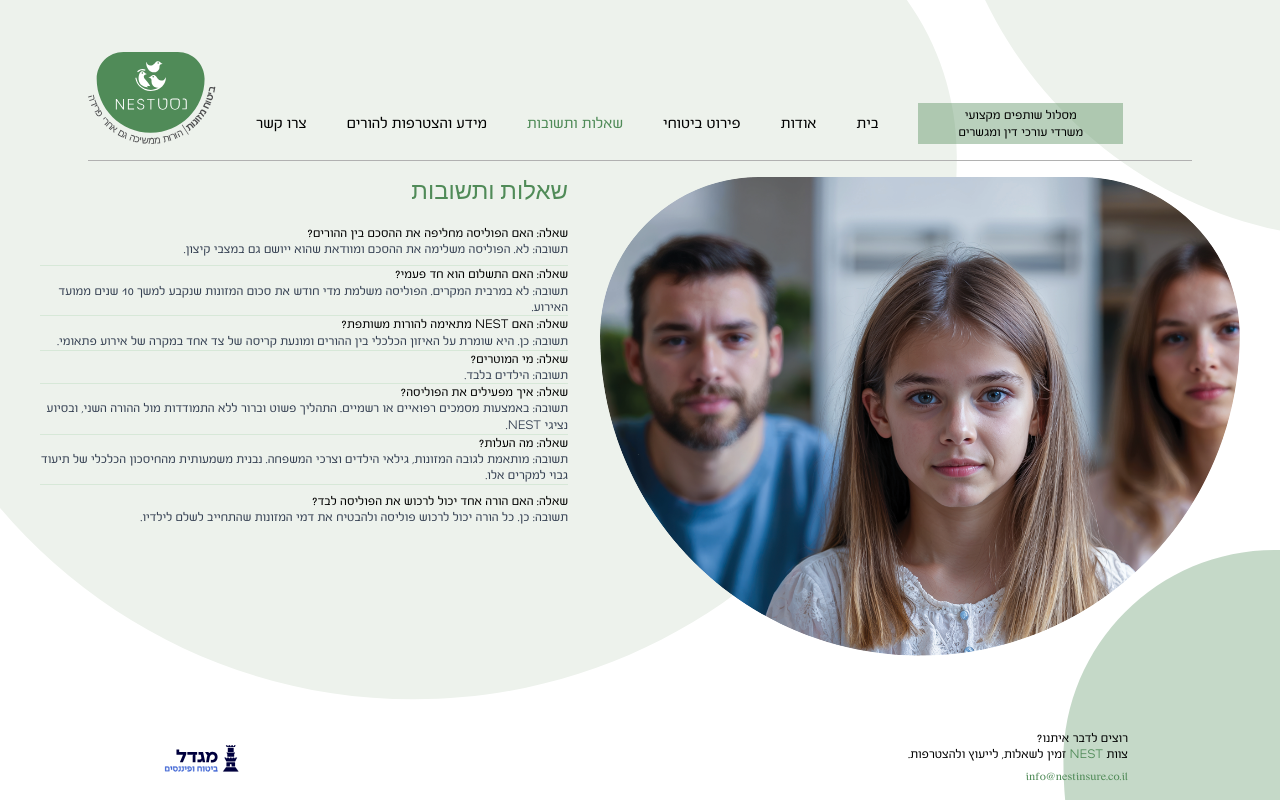
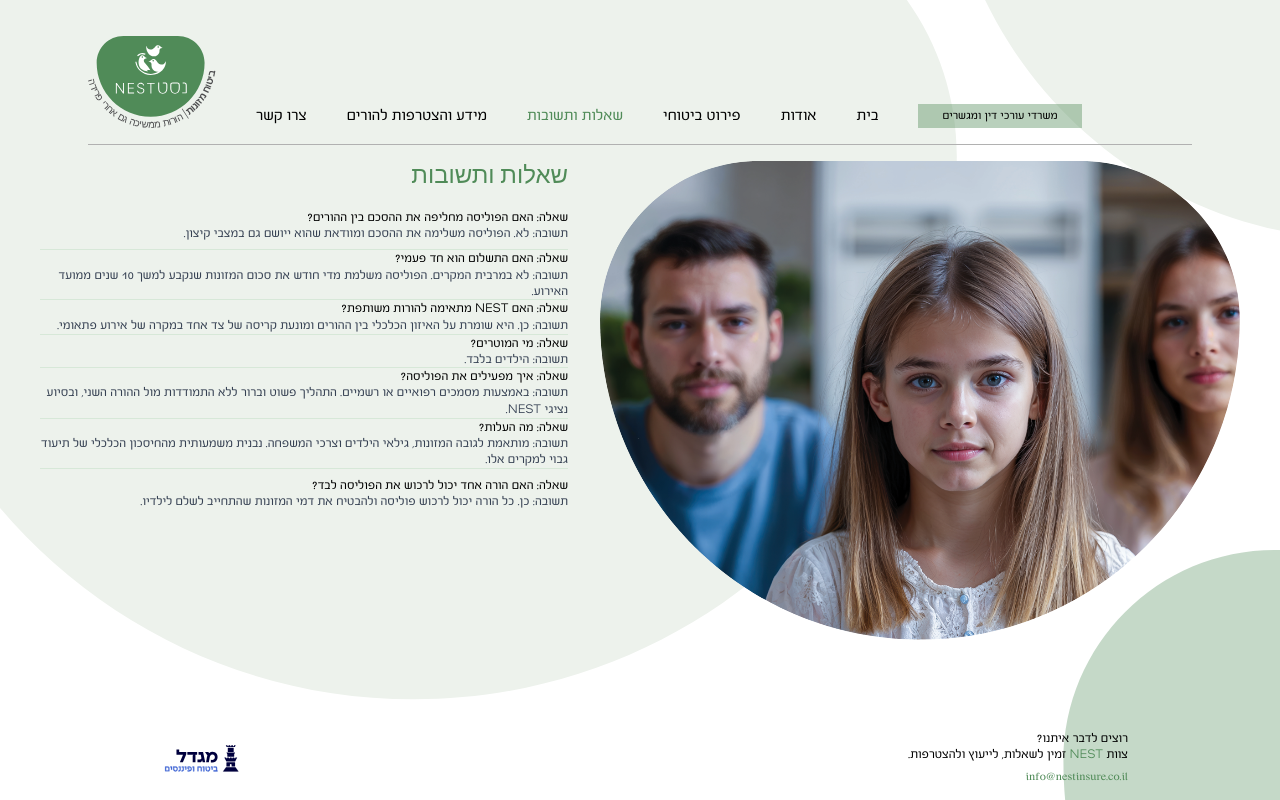
Before and after one commit to quincyhut/nest, a Next.js app: page /faq in a window 1280 px wide. Built offline with nearby package versions, Linux system fonts and the light colour scheme.

Commit message:
fix: Update button padding and text styles for consistency across pages

```diff
--- a/app/components/Header.tsx
+++ b/app/components/Header.tsx
@@ -44,7 +44,7 @@ export default function Header() {
           isScrolled ? "bg-white" : "bg-transparent"
         } md:bg-transparent`}
       >
-        <nav className="flex border-b-[0.2px] border-[#b1b1b1] justify-between pt-1 md:pt-6 gap-4 md:gap-10 pb-1 md:pb-2 items-center md:items-end">
+        <nav className="flex border-b-[0.2px] border-[#b1b1b1] justify-between pt-1 md:pt-2 gap-4 md:gap-10 pb-1 md:pb-2 items-center md:items-end">
           <Link
             href="/"
             prefetch={true}
@@ -121,10 +121,9 @@ export default function Header() {
             <Link
               href="/partners"
               prefetch={true}
-              className="bg-[#508B58]/40 px-10 py-1 text-center leading-tight text-black"
+              className="bg-[#508B58]/40 px-6 py-1 text-center text-xs whitespace-nowrap text-black"
             >
-              <span className="block text-xs">מסלול שותפים מקצועי</span>
-              <span className="block text-xs">משרדי עורכי דין ומגשרים</span>
+              משרדי עורכי דין ומגשרים
             </Link>
           </div>
         </nav>
@@ -170,10 +169,9 @@ export default function Header() {
                 href="/partners"
                 prefetch={true}
                 onClick={() => setIsMenuOpen(false)}
-                className="bg-[#508B58]/40 px-4 py-2 text-xs text-right leading-tight text-black"
+                className="bg-[#508B58]/40 px-4 py-2 text-xs text-right text-black"
               >
-                <span className="block">מסלול שותפים מקצועי</span>
-                <span className="block">משרדי עורכי דין ומגשרים</span>
+                משרדי עורכי דין ומגשרים
               </Link>
 
               <Link
--- a/app/insurance/page.tsx
+++ b/app/insurance/page.tsx
@@ -310,7 +310,7 @@ export default function Home() {
             </p>
             <Link
               href="/contact"
-              className="mt-6 inline-block bg-[#508B58] text-white px-6 py-3 text-base hover:bg-[#3d6b43] transition-colors"
+              className="mt-6 inline-block bg-[#508B58] text-white px-10 py-1.5 text-base hover:bg-[#3d6b43] transition-colors"
             >
               צרו קשר
             </Link>
--- a/app/page.tsx
+++ b/app/page.tsx
@@ -71,7 +71,7 @@ export default function Home() {
             </p>
             <Link
               href="/contact"
-              className="mt-6 inline-block bg-[#508B58] text-white px-6 py-3 text-base hover:bg-[#3d6b43] transition-colors"
+              className="mt-6 inline-block bg-[#508B58] text-white px-10 py-1.5 text-base hover:bg-[#3d6b43] transition-colors"
             >
               צרו קשר
             </Link>
--- a/app/partners/page.tsx
+++ b/app/partners/page.tsx
@@ -154,7 +154,7 @@ export default function Home() {
                 </div>
                 <Link
                   href="/contact"
-                  className="mt-4 inline-block bg-[#508B58] text-white px-6 py-3 text-base hover:bg-[#3d6b43] transition-colors"
+                  className="mt-4 inline-block bg-[#508B58] text-white px-10 py-1.5 text-base hover:bg-[#3d6b43] transition-colors"
                 >
                   צרו קשר
                 </Link>
```
